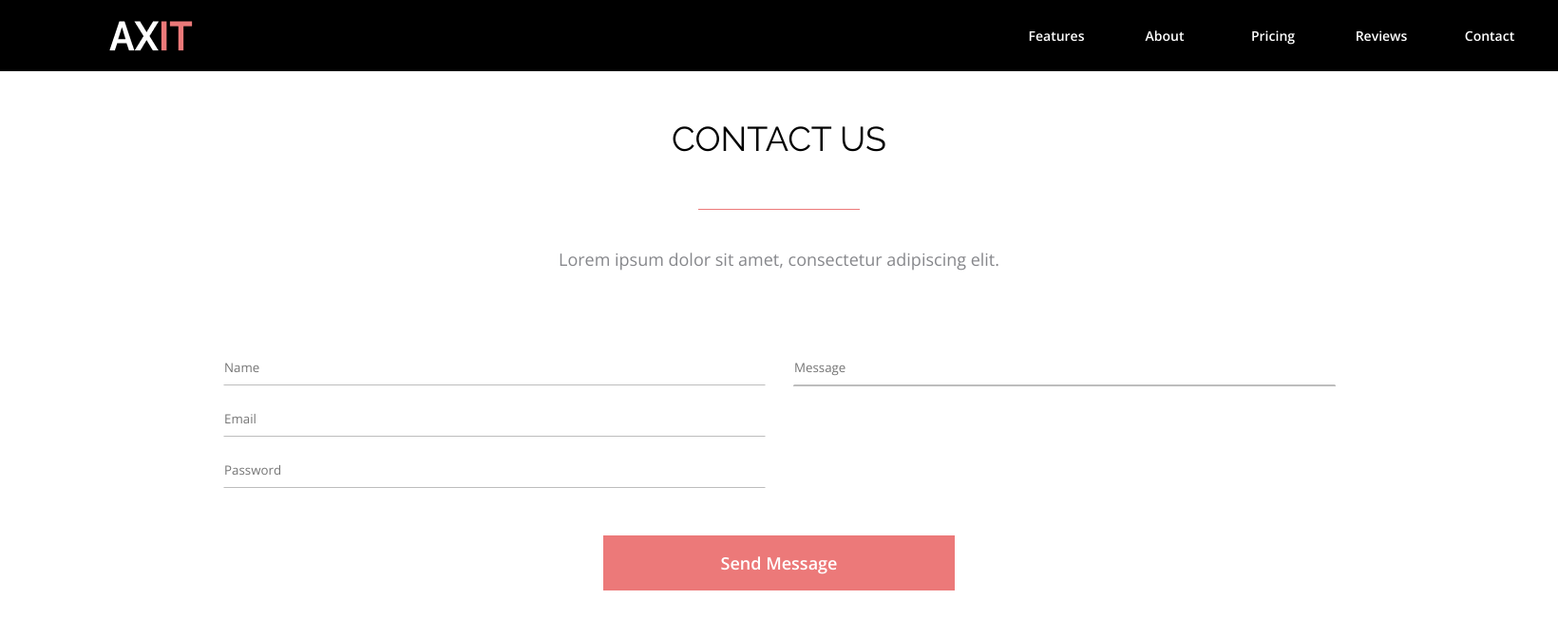
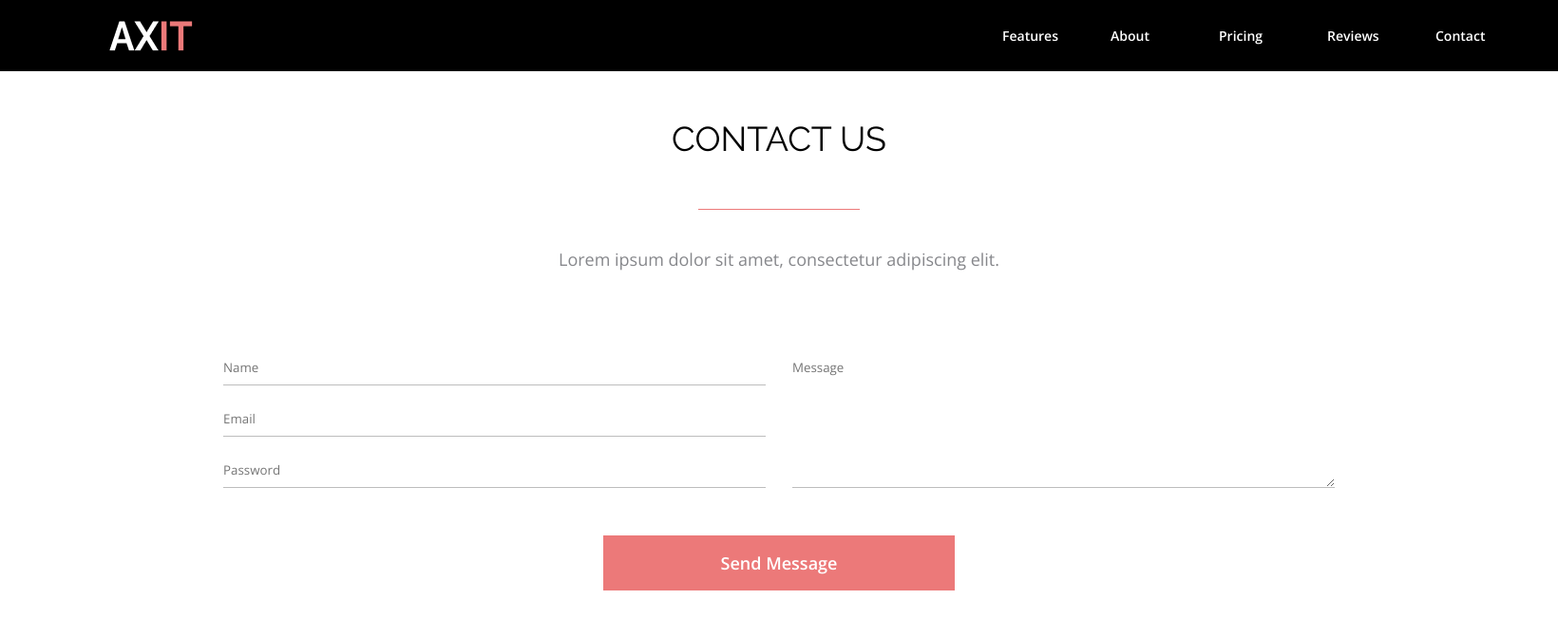
Before and after one commit to Drakyla226/WD13-onl-oleg-solodov, a PHP site: page /homework-6/index.html in a window 1640 px wide. Shown: the top 671 px of the page at 95% size. Run offline with PHP 8.4, Linux system fonts and the light colour scheme.

Commit message:
rework-homework-6

```diff
--- a/homework-6/assets/css/style.css
+++ b/homework-6/assets/css/style.css
@@ -29,19 +29,21 @@ header {
 .header-logo {
     width: 87px;
     height: 31px;
+    cursor: pointer;
 }
 
-.header-list {
+.header-nav-list {
     display: flex;
     flex-direction: column;
     justify-content: center;
 }
 
-.header-list__item {
+.nav-list__item {
     display: flex;
 }
 
-.header-list__emel {
+.nav-list__emel {
+    display: flex;
     width: 114px;
     color: #FFF;
     text-align: center;
@@ -54,7 +56,7 @@ header {
     transition: 0.3s;
 }
 
-.header-list__emel:hover {
+.nav-list__emel:hover {
     color: chartreuse;
     transition: 0.4s;
 }
@@ -108,9 +110,9 @@ header {
 
 .form {
     display: flex;
-    flex-direction: column;
-    justify-content: center;
+    flex-direction: row;
     position: relative;
+    justify-content: space-between;
 }
 
 .form-input {
@@ -121,15 +123,7 @@ header {
     gap: 16px;
 }
 
-.form-input input {
-    width: 571px;
-    height: 38px;
-    background: transparent;
-    border: 1px solid #fff;
-    border-bottom: 1px solid #BDBDBD;
-}
-
-.form-input input:focus {
+.form-input input,textarea{
     width: 571px;
     height: 38px;
     background: transparent;
@@ -137,34 +131,36 @@ header {
     border-bottom: 1px solid #BDBDBD;
 }
 
-.form-input_right {
-    position: absolute;
-    top: 0;
-    left: 600px;
+.form-input input:focus,textarea:focus {
+    outline: 0;
+}
+
+
+.form-input textarea{
+    height: 100%;
+    background: transparent;
     border: 0;
     border-bottom: 1px solid #BDBDBD;
 }
 
-.form-input_right input {
-    width: 571px;
-    height: 38px;
+.form-input textarea::placeholder{
+    padding-top: 10px;
 }
 
 button {
-    position: absolute;
-    left: 50%;
-    transform: translate(-50% , 0);
-    text-align: center;
-    margin-top: 50px;
+    display: flex;
+    margin: 50px auto 0;
+    justify-content: center;
+    align-items: center;
     width: 370px;
     height: 58px;
     color: #FFF;
     background: #EC7979;
     border: 0;
-    text-align: center;
     font-size: 18px;
     font-style: normal;
     font-weight: 600;
     line-height: normal;
     text-transform: capitalize;
+    cursor: pointer;
 }
--- a/homework-6/index.html
+++ b/homework-6/index.html
@@ -15,15 +15,15 @@
             <div class="header-logo">
                 <img src="assets/img/logo.png" alt="LOGO">
             </div>
-            <div class="header-list">
-                <ul class="header-list__item">
-                    <li class="header-list__emel">features</li>
-                    <li class="header-list__emel">About</li>
-                    <li class="header-list__emel">Pricing</li>
-                    <li class="header-list__emel">Reviews</li>
-                    <li class="header-list__emel">Contact</li>
+            <nav class="header-nav-list">
+                <ul class="nav-list__item">
+                    <li><a class="nav-list__emel" href="#">features</a></li>
+                    <li><a class="nav-list__emel" href="#">About</a></li>
+                    <li><a class="nav-list__emel" href="#">Pricing</a></li>
+                    <li><a class="nav-list__emel" href="#">Reviews</a></li>
+                    <li><a class="nav-list__emel" href="#">contact</a></li>
                 </ul>
-            </div>
+            </nav>
         </section>
     </header>
 
@@ -31,19 +31,19 @@
         <div class="container-contact">
             <h2 class="container-contact-h2">contact us</h2>
             <h3 class="container-contact-h3">Lorem ipsum dolor sit amet, consectetur adipiscing elit.</h3>
-            <div class="form">
-                <form action="#">
+            <form action="#" method="get">
+                <div class="form">
                     <div class="form-input">
-                        <input type="text" name="" id="" placeholder="Name">
-                        <input type="email" name="" id="" placeholder="Email">
-                        <input type="password" name="" id="" placeholder="Password">
+                        <input type="text" name="name" id="" placeholder="Name">
+                        <input type="email" name="email" id="" placeholder="Email">
+                        <input type="password" name="password" id="" placeholder="Password">
                     </div>
-                    <div class="form-input form-input_right">
-                        <input type="text" name="" id="" placeholder="Message">
+                    <div class="form-input">
+                        <textarea name="message" id="" placeholder="Message"></textarea>
                     </div>
-                        <button>Send Message</button>
-                </form>
-            </div>
+                </div>
+                <button>Send Message</button>
+            </form>
         </div>
     </section>
 </body>
```
